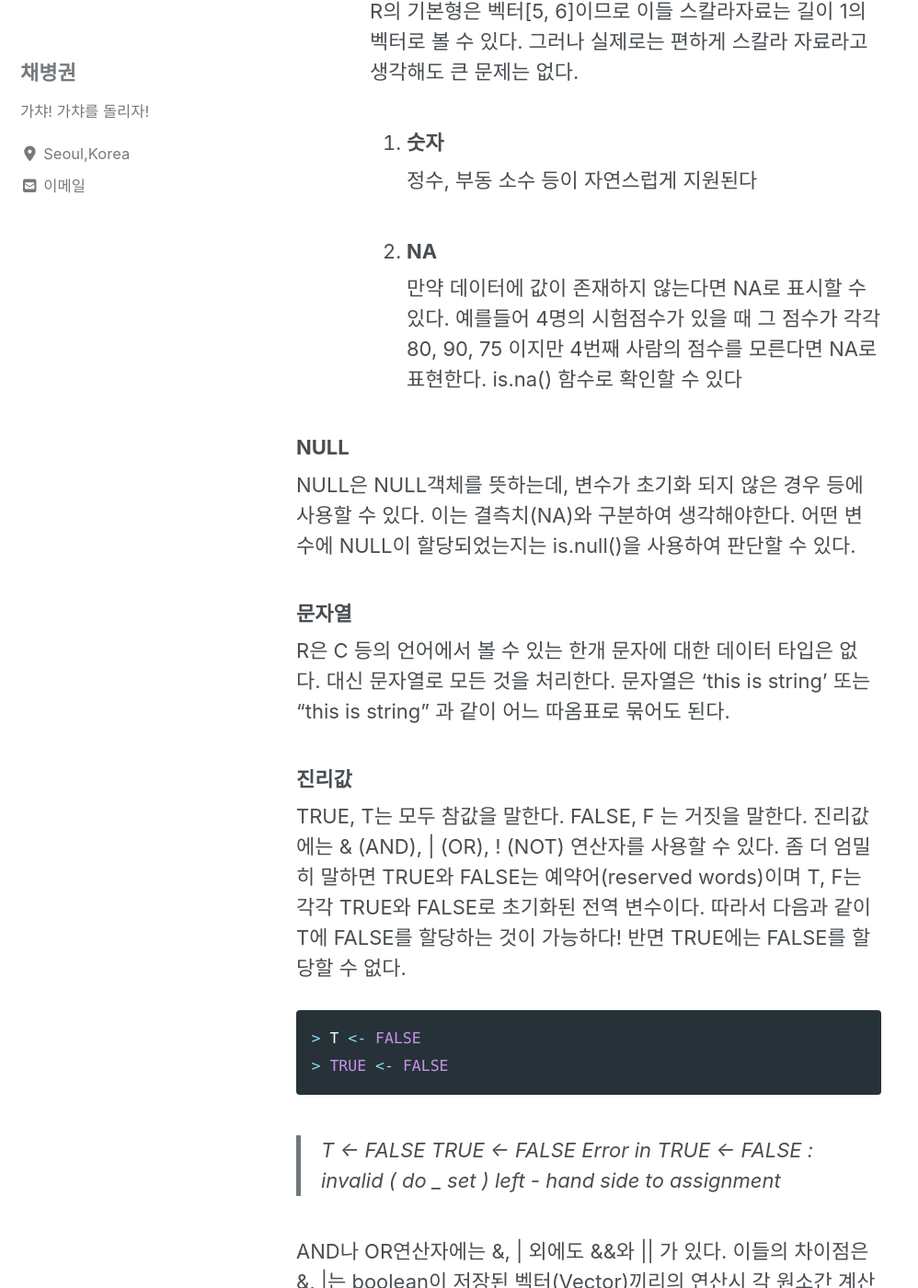
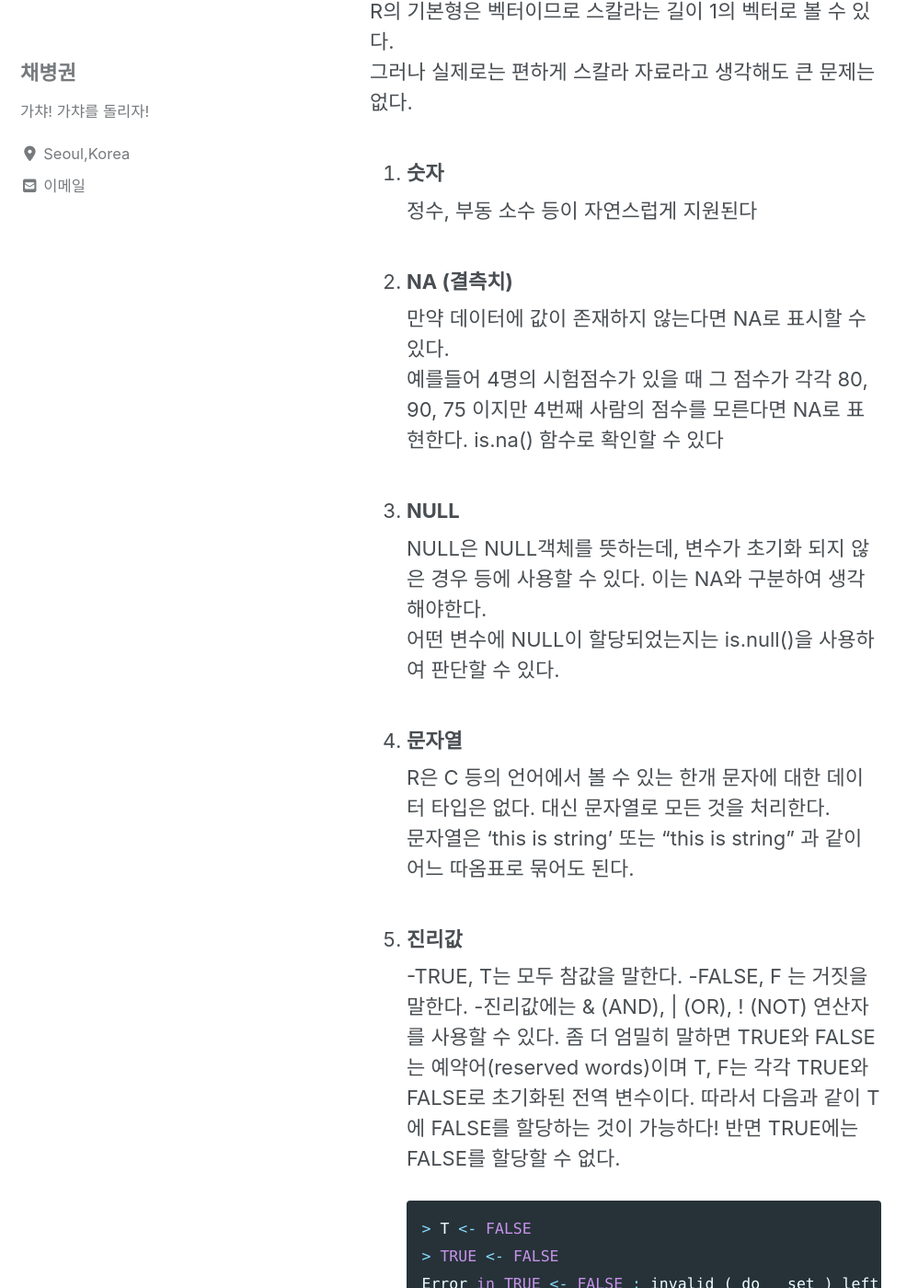
Before and after one commit to ByeongGwonChae/mynotebook, a Jekyll site: the page built from _posts/2020-01-01-R-first-note.md, in a window 1280 px wide and 1400 px high, scrolled down 939 px. Shown: the whole window at 92% size, without its empty margins (0-998 px from the left). Built offline with Jekyll 4.4.1, drawn with Linux system fonts in a browser that asks for light colours; cached includes are drawn as plain includes; nearby versions of some CDN libraries; some of the changed text lies outside the part shown.

Commit message:
Update 2020-01-01-R-first-note.md

```diff
--- a/_posts/2020-01-01-R-first-note.md
+++ b/_posts/2020-01-01-R-first-note.md
@@ -11,34 +11,32 @@ tag:
 1. # 데이터타입
     1. ## 변수
 첫글자는 문자 또는 ‘.’ 으로 시작해야한다.<br>
-변수에 값을 할당할때는 <- 또는 <<- 또는 = 를 사용한다.[^1]
+변수에 값을 할당할때는 <- 또는 <<- 또는 =[^1]를 사용한다.
     1. ## 스칼라
-R의 기본형은 벡터[5, 6]이므로 이들 스칼라자료는 길이 1의 벡터로 볼 수 있다. 그러나 실제로는 편하게 스칼라 자료라고 생각해도 큰 문제는 없다.
+R의 기본형은 벡터이므로 스칼라는 길이 1의 벡터로 볼 수 있다.<br>
+그러나 실제로는 편하게 스칼라 자료라고 생각해도 큰 문제는 없다.
         1. ### 숫자
 정수, 부동 소수 등이 자연스럽게 지원된다
-        1. ### NA
-만약 데이터에 값이 존재하지 않는다면 NA로 표시할 수 있다. 예를들어 4명의 시험점수가 있을 때 그 점수가 각각 80, 90, 75 이지만 4번째 사람의 점수를 모른다면 NA로 표현한다.
+        1. ### NA (결측치)
+만약 데이터에 값이 존재하지 않는다면 NA로 표시할 수 있다.<br>
+예를들어 4명의 시험점수가 있을 때 그 점수가 각각 80, 90, 75 이지만 4번째 사람의 점수를 모른다면 NA로 표현한다.
 is.na() 함수로 확인할 수 있다
-
-### NULL
-NULL은 NULL객체를 뜻하는데, 변수가 초기화 되지 않은 경우 등에 사용할 수 있다. 이는 결측치(NA)와 구분하여 생각해야한다. 어떤 변수에 NULL이 할당되었는지는 is.null()을 사용하여 판단할 수 있다.
-
-### 문자열
-R은 C 등의 언어에서 볼 수 있는 한개 문자에 대한 데이터 타입은 없다. 대신 문자열로 모든 것을 처리한다. 문자열은 ‘this is string’ 또는 “this is string” 과 같이 어느 따옴표로 묶어도 된다.
-
-### 진리값
-TRUE, T는 모두 참값을 말한다. FALSE, F 는 거짓을 말한다.
-진리값에는 & (AND), | (OR), ! (NOT) 연산자를 사용할 수 있다.
+        1. ### NULL
+NULL은 NULL객체를 뜻하는데, 변수가 초기화 되지 않은 경우 등에 사용할 수 있다. 이는 NA와 구분하여 생각해야한다.<br>
+어떤 변수에 NULL이 할당되었는지는 is.null()을 사용하여 판단할 수 있다.
+        1. ### 문자열
+R은 C 등의 언어에서 볼 수 있는 한개 문자에 대한 데이터 타입은 없다. 대신 문자열로 모든 것을 처리한다.<br>
+문자열은 ‘this is string’ 또는 “this is string” 과 같이 어느 따옴표로 묶어도 된다.
+        1. ### 진리값
+-TRUE, T는 모두 참값을 말한다.
+-FALSE, F 는 거짓을 말한다.
+-진리값에는 & (AND), | (OR), ! (NOT) 연산자를 사용할 수 있다.
 좀 더 엄밀히 말하면 TRUE와 FALSE는 예약어(reserved words)이며 T, F는 각각 TRUE와 FALSE로 초기화된 전역 변수이다. 따라서 다음과 같이 T에 FALSE를 할당하는 것이 가능하다! 반면 TRUE에는 FALSE를 할당할 수 없다.
-
 ~~~ R
 > T <- FALSE
 > TRUE <- FALSE
+Error in TRUE <- FALSE : invalid ( do _ set ) left - hand side to assignment
 ~~~
-  > T <- FALSE
-  > TRUE <- FALSE
-  Error in TRUE <- FALSE : invalid ( do _ set ) left - hand side to assignment
-
 AND나 OR연산자에는 &, | 외에도 &&와 || 가 있다. 이들의 차이점은 &, |는 boolean이 저장된 벡터(Vector)끼리의 연산시 각 원소간 계산을 한다는 점이다.
   > c ( TRUE , TRUE ) & c ( TRUE , FALSE )
   [1] TRUE FALSE
```
